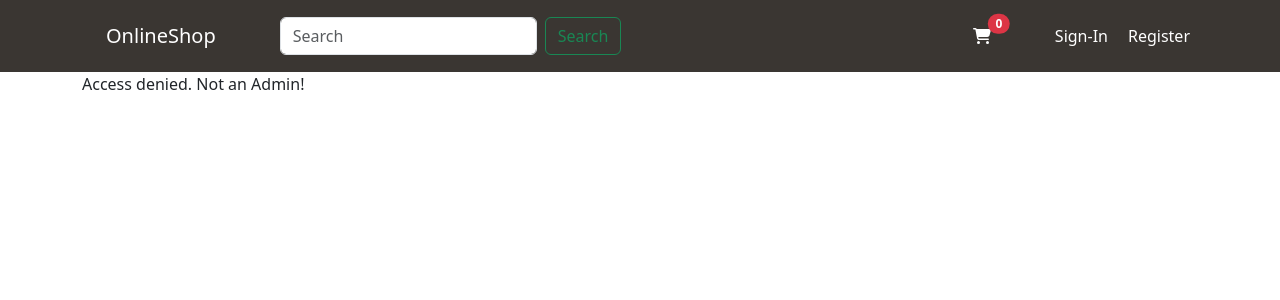
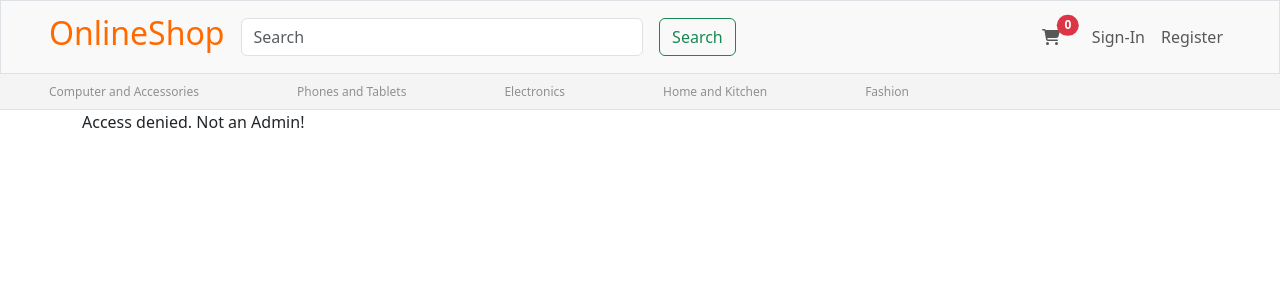
Before and after one commit to dandino4real/onlineShop, a React (Create React App) app: page /admin/summary in a window 1280 px wide. Shown: the top 300 px of the page. Built offline with nearby package versions, Linux system fonts and the light colour scheme; no server answers.

Commit message:
added uubNavbar component

```diff
--- a/src/App.css
+++ b/src/App.css
@@ -36,3 +36,11 @@
     transform: rotate(360deg);
   }
 }
+
+.link{
+  color: black
+}
+
+.link :hover{
+  color: red
+}
--- a/src/App.js
+++ b/src/App.js
@@ -20,6 +20,7 @@ import Users from "./admin/Users";
 import Product from "./details/Product";
 import Order from "./details/Order";
 import User from "./details/userProfile";
+import SubNavbar from "./components/SubNavbar";
 
 
 function App() {
@@ -27,6 +28,7 @@ function App() {
     <BrowserRouter>
       <ToastContainer />
       <Navbar />
+      <SubNavbar />
       <Routes>
         <Route path="/" element={<Home />} />
         <Route path="/register" element={<Register />} />
--- a/src/admin/Summary.jsx
+++ b/src/admin/Summary.jsx
@@ -115,7 +115,7 @@ const Summary = () => {
       <Row className="pt-4 ms-2">
         <Col id="main-stats" className="col-8">
           <Row className="flex-column">
-            <Col id="title" className="mb-2 rounded border mb-4" style={{backgroundColor: "rgb(48, 51, 78)", color: "rgb(234, 234, 255, 0.87)"}}>
+            <Col id="title" className="mb-2 rounded border mb-4" style={{backgroundColor: "#ffc864", color: "black"}}>
               <h2 className="my-3">Overview</h2>
               <p>How your shop is performing compared to the previous month</p>
               <div
--- a/src/components/Card.jsx
+++ b/src/components/Card.jsx
@@ -16,23 +16,22 @@ function ProductsCard({product}) {
   };
   return (
     <Card
-      className="product-card"
+      className="product-card p-2 mx-2"
       style={{
-        width: "16rem",
-        height: "400px",
-        boxShadow: " 0 4px 6px rgba(0, 0, 0, 0.1)",
+        width: "14rem",
+
+        // boxShadow: " 0 4px 6px rgba(0, 0, 0, 0.1)",
       }}
     >
-      <Card.Title className="py-2 px-3">{product.name}</Card.Title>
+      {/* <Card.Title className="py-2 px-3">{product.name}</Card.Title> */}
       <Link to ={`/product/${product._id}`} >
-
-      <div style={{ width: "80%", margin: "0 auto" }}>
         <Card.Img
           variant="top"
           src={product.image.url}
-          style={{ height: 'auto', width: "100%", objectFit: "cover" }}
+          style={{ height: "16rem", width: "100%", objectFit: "cover" }}
+          // className="border"
         />
-      </div>
+
       </Link>
       <Card.Body>
         <div
@@ -41,14 +40,16 @@ function ProductsCard({product}) {
             justifyContent: "space-between",
             alignItems: "center",
           }}
+
         >
-          <Card.Text>{product.desc}</Card.Text>
+          {/* <Card.Text>{product.desc}</Card.Text> */}
+          <Card.Text>{product.name}</Card.Text>
           <Card.Subtitle className="mb-2 text-muted font-weight-bold">
             ${product.price}
           </Card.Subtitle>
         </div>
         <Button
-          variant="primary"
+          variant="outline-primary"
           className="w-100"
           onClick={() => handleAddCart(product)}
         >
--- a/src/components/Navbar.jsx
+++ b/src/components/Navbar.jsx
@@ -3,45 +3,66 @@ import Nav from "react-bootstrap/Nav";
 import Navbar from "react-bootstrap/Navbar";
 import Form from "react-bootstrap/Form";
 import Button from "react-bootstrap/Button";
-import { Link, useNavigate } from "react-router-dom";
+import { Link } from "react-router-dom";
 import { toast } from "react-toastify";
 import { FontAwesomeIcon } from "@fortawesome/react-fontawesome";
 import { faShoppingCart } from "@fortawesome/free-solid-svg-icons";
 import { useDispatch, useSelector } from "react-redux";
-import { useEffect } from "react";
 import { logoutUser } from "../features/authSlice";
+import { Image } from "react-bootstrap";
+
+
+const handleMouseEnter = (e) => {
+  e.target.style.color = "#ff6a00";
+  e.target.style.textDecoration = "underline";
+};
+
+const handleMouseLeave = (e) => {
+  e.target.style.color = "#000000a6";
+  e.target.style.textDecoration = "none";
+};
+
 
 function NavbarComponent() {
   const { cartTotalQuantity } = useSelector((state) => state.cart);
   const auth = useSelector((state) => state.auth);
-  const navigate = useNavigate();
+
   const dispatch = useDispatch();
 
   return (
-    <Navbar expand="lg" style={{backgroundColor : "#3A3632"}}>
-      <Container className="d-flex my-2">
-        <Navbar.Brand as={Link} to="/" className="text-white ms-4">
-          OnlineShop
+    <Navbar
+      expand="lg"
+      sticky="top"
+      style={{ backgroundColor: "#f9f9f9" }}
+      className="py-2 border"
+    >
+      <Container fluid className="px-5">
+        <Navbar.Brand as={Link} to="/">
+          <h2 style={{ color: "#ff6a00" }}>OnlineShop</h2>
         </Navbar.Brand>
         <Navbar.Toggle aria-controls="basic-navbar-nav" />
         <Navbar.Collapse id="basic-navbar-nav">
-          <Form className="d-flex ms-5">
+          <Form className="d-flex w-50">
             <Form.Control
               type="search"
               placeholder="Search"
-              className="me-2"
+              className="me-3"
               aria-label="Search"
             />
             <Button variant="outline-success">Search</Button>
           </Form>
           <Nav className="ms-auto">
-            <Nav.Link
-              as={Link}
-              to="/cart"
-              className="text-white position-relative"
-            >
+            <Nav.Link as={Link} to="/cart" className="position-relative me-3">
               {" "}
-              <FontAwesomeIcon icon={faShoppingCart} />
+              <FontAwesomeIcon
+                icon={faShoppingCart}
+                onMouseEnter={(e) => {
+                  e.target.style.color = "#ff6a00";
+                }}
+                onMouseLeave={(e) => {
+                  e.target.style.color = "#000000a6";
+                }}
+              />
               <span className="position-absolute top-1 start-100 translate-middle badge rounded-pill bg-danger">
                 {cartTotalQuantity}
               </span>
@@ -49,32 +70,49 @@ function NavbarComponent() {
 
             {auth._id ? (
               <>
-              {auth.isAdmin? (
-                 <Nav.Link as={Link} to="/admin/summary" className="ms-5 text-white">
-                 Admin
-               </Nav.Link>
-              ): null}
+                {auth.isAdmin ? (
+                  <Nav.Link
+                    as={Link}
+                    to="/admin/summary"
+                    onMouseEnter={handleMouseEnter}
+                    onMouseLeave={handleMouseLeave}
+                  >
+                    Admin
+                  </Nav.Link>
+                ) : null}
 
                 <Nav.Link
                   as={Link}
                   to="/#"
-                  className="ms-5 text-white"
                   onClick={() => {
                     dispatch(logoutUser(null));
                     toast.warning("Logged out", {
                       position: toast.POSITION.TOP_RIGHT,
                     });
                   }}
+                  onMouseEnter={handleMouseEnter}
+                  onMouseLeave={handleMouseLeave}
                 >
                   Logout
                 </Nav.Link>
               </>
             ) : (
               <>
-                <Nav.Link as={Link} to="/login" className="ms-5 text-white">
+                <Nav.Link
+                  as={Link}
+                  to="/login"
+                  // style={{ color: "#000000a6", textDecoration: "none" }}
+                  onMouseEnter={handleMouseEnter}
+                 onMouseLeave={handleMouseLeave}
+                >
                   Sign-In
                 </Nav.Link>
-                <Nav.Link as={Link} to="/register" className="ms-1 text-white">
+                <Nav.Link
+                  as={Link}
+                  to="/register"
+                  onMouseEnter={handleMouseEnter}
+                  onMouseLeave={handleMouseLeave}
+                >
                   Register
                 </Nav.Link>
               </>
--- /dev/null
+++ b/src/components/SubNavbar.jsx
@@ -0,0 +1,44 @@
+import { Container } from "react-bootstrap";
+import Nav from "react-bootstrap/Nav";
+
+
+const handleMouseEnter = (e) => {
+    e.target.style.color = "#ff6a00";
+    e.target.style.textDecoration = "underline";
+  };
+
+  const handleMouseLeave = (e) => {
+    e.target.style.color = "#000000a6";
+    e.target.style.textDecoration = "none";
+  };
+  const baseColor = {
+    color : "#909090",
+    fontSize: "12px"
+  }
+
+function SubNavbar() {
+  return (
+    <Container fluid style={{ backgroundColor: "#f4f4f4" }} className="px-0">
+      <Nav variant="tabs" className="px-0" >
+        <Nav.Item >
+          <Nav.Link href="/home" className="px-5" style={baseColor}  >Computer and Accessories</Nav.Link>
+        </Nav.Item>
+        <Nav.Item>
+          <Nav.Link eventKey="link-1"  className="px-5" style={baseColor} >Phones and Tablets</Nav.Link>
+        </Nav.Item>
+        <Nav.Item>
+          <Nav.Link eventKey="link-1"  className="px-5" style={baseColor} >Electronics</Nav.Link>
+        </Nav.Item>
+        <Nav.Item>
+          <Nav.Link eventKey="link-1"  className="px-5" style={baseColor} >Home and Kitchen</Nav.Link>
+        </Nav.Item>
+        <Nav.Item>
+          <Nav.Link eventKey="link-1"  className="px-5" style={baseColor} >Fashion</Nav.Link>
+        </Nav.Item>
+
+      </Nav>
+    </Container>
+  );
+}
+
+export default SubNavbar;
--- a/src/index.css
+++ b/src/index.css
@@ -5,6 +5,7 @@ body {
     sans-serif;
   -webkit-font-smoothing: antialiased;
   -moz-osx-font-smoothing: grayscale;
+
 }
 
 code {
--- a/src/index.js
+++ b/src/index.js
@@ -1,7 +1,6 @@
 import React from "react";
 import ReactDOM from "react-dom/client";
 import "./index.css";
-
 import "bootstrap/dist/css/bootstrap.min.css";
 import App from "./App";
 import { Provider } from "react-redux";
--- a/src/pages/Home.jsx
+++ b/src/pages/Home.jsx
@@ -4,23 +4,23 @@ import ProductsCard from "../components/Card";
 import { useSelector } from "react-redux";
 
 const Home = () => {
-  const {items:data, status} = useSelector(state=>state.products)
+  const { items: data, status } = useSelector((state) => state.products);
   // const { data, error, isLoading } = useGetAllProductsQuery();
   return (
-    <div className="container">
+    <section id="home" style={{backgroundColor: "#f9f9f9"}} >
+    <div className="container-fluid mx-5 " >
       {status === "success" ? (
         <>
-          <h2 className="py-5 text-center">New Arrivals</h2>
+          <h2 className="py-5 text-center ">New Arrivals</h2>
           <div className="row">
             {data?.map((product) => (
-              <div className="col mb-4" >
-                <ProductsCard key={product._id} product={product} />
-              </div>
+              <ProductsCard key={product._id} product={product} />
             ))}
           </div>
         </>
       ) : null}
     </div>
+    </section>
   );
 };
 
```
